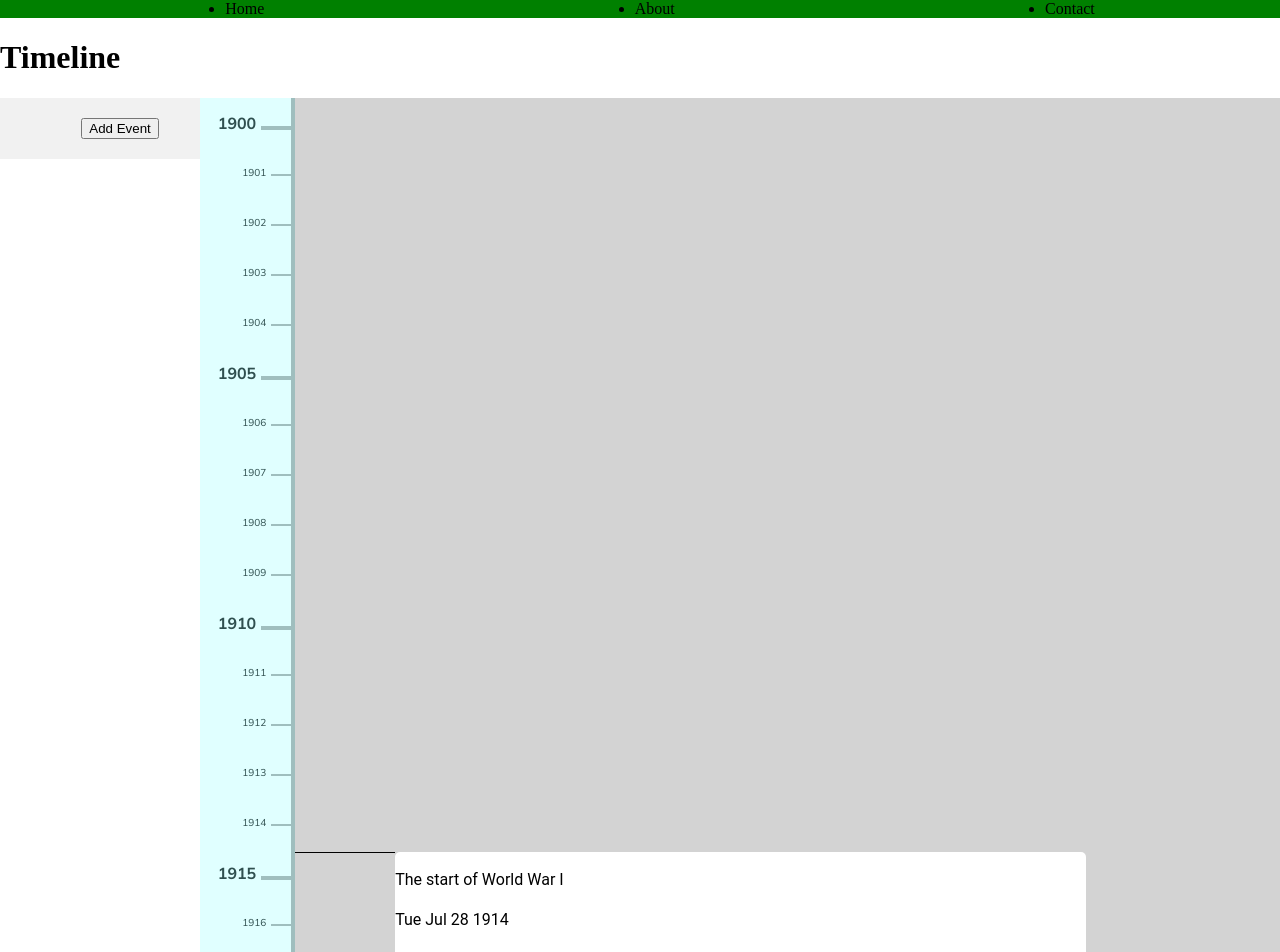
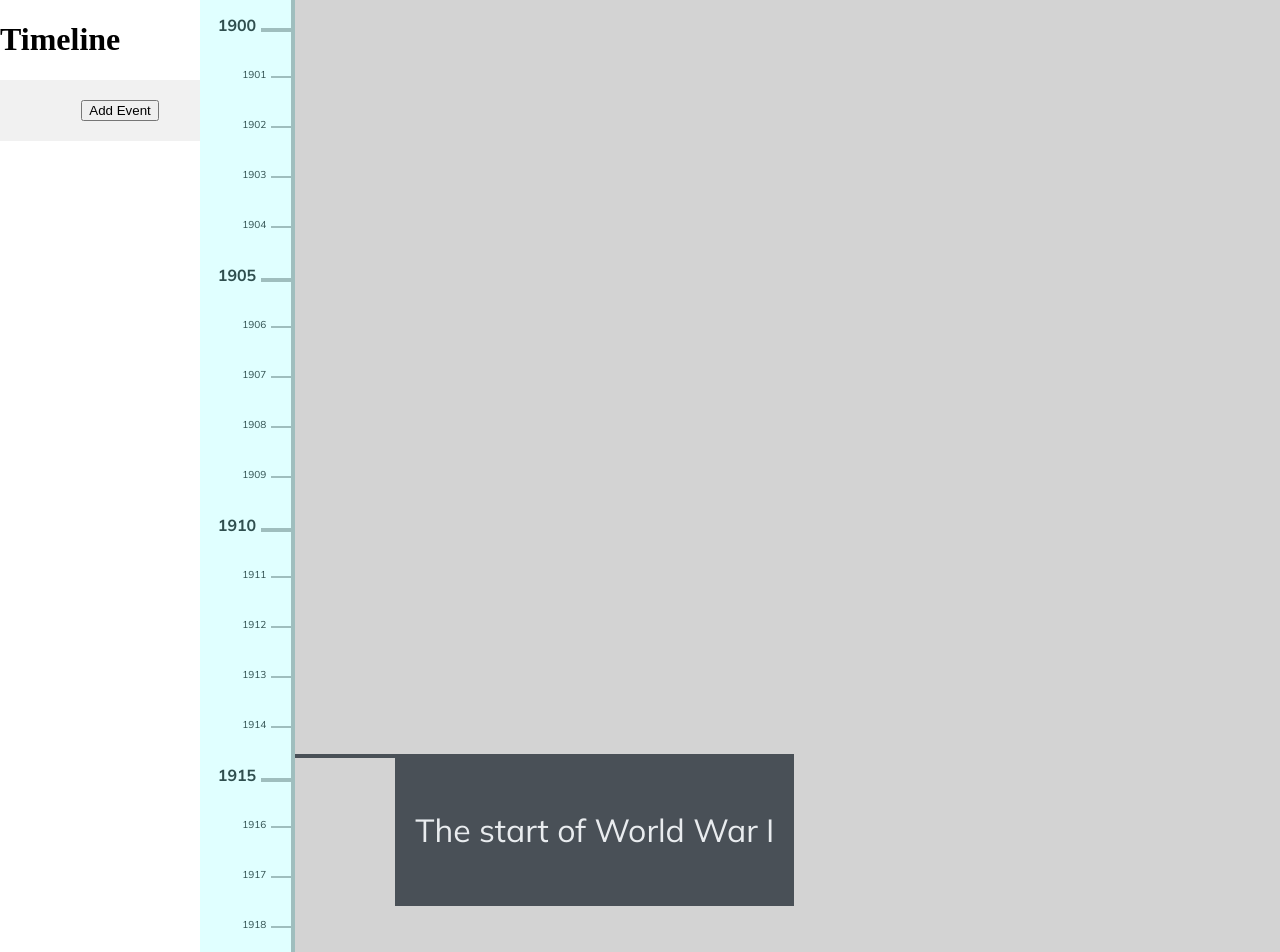
Before and after one commit to JacksonRudd/When, a React (Vite) app in the folder when/: page / in a window 1280 px wide. Shown: the top 952 px of the page. Built offline with nearby package versions, Linux system fonts and the light colour scheme.

Commit message:
event styling

```diff
--- a/when/src/App.tsx
+++ b/when/src/App.tsx
@@ -6,9 +6,6 @@ import Timeline from "./Timeline";
 function App() {
   return (
     <>
-      <NavBar></NavBar>
-      <h1>Timeline</h1>
-
       <Sidepanel></Sidepanel>
       <Timeline></Timeline>
     </>
--- a/when/src/Event.css
+++ b/when/src/Event.css
@@ -1,10 +1,13 @@
 .event {
-  background: white;
+  background: var(--outer-space);
   position: absolute;
   top: var(--event-height);
+  padding: 20px;
+  font-family: "Mulish";
+  color: var(--antiflash-white);
+  font-size: 2rem;
 
   left: 100px;
-  border-radius: 5px;
 }
 
 .event::before {
@@ -13,6 +16,7 @@
   top: 0;
   left: -100px;
   width: 100px;
-  height: 1px;
-  background: black;
+  height: 4px;
+  background: inherit;
+  /* add a circle at the end */
 }
--- a/when/src/Event.tsx
+++ b/when/src/Event.tsx
@@ -30,9 +30,6 @@ function Event({
       style={{ "--event-height": `${height}px` } as React.CSSProperties}
     >
       <p className="eventname">{eventName}</p>
-      <p className="date">{date.toDateString()}</p>
-      <p className="location">{location}</p>
-      <p className="description">{description}</p>
     </div>
   );
 }
--- a/when/src/Sidepanel.tsx
+++ b/when/src/Sidepanel.tsx
@@ -5,6 +5,8 @@ function SidePandel() {
 
   return (
     <div className="sidepanel">
+      <h1>Timeline</h1>
+
       <div className="options">
         <button>Add Event</button>
       </div>
--- a/when/src/index.css
+++ b/when/src/index.css
@@ -1,8 +1,12 @@
 :root {
   /* CSS HEX */
-  --battleship-gray: #839791ff;
-  --charcoal: #40434eff;
-  --wine: #702632ff;
-  --cordovan: #912f40ff;
-  --pale-purple: #f3e0ecff;
+  --seasalt: #f8f9faff;
+  --antiflash-white: #e9ecefff;
+  --platinum: #dee2e6ff;
+  --french-gray: #ced4daff;
+  --french-gray-2: #adb5bdff;
+  --slate-gray: #6c757dff;
+  --outer-space: #495057ff;
+  --onyx: #343a40ff;
+  --eerie-black: #212529ff;
 }
```
